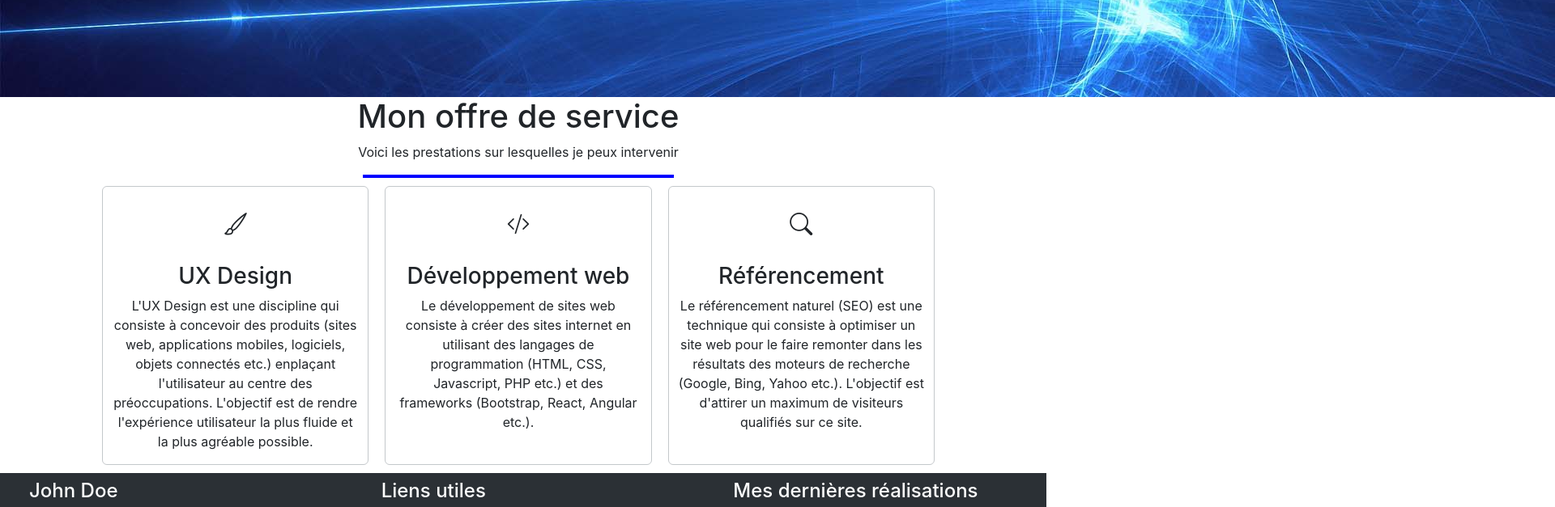
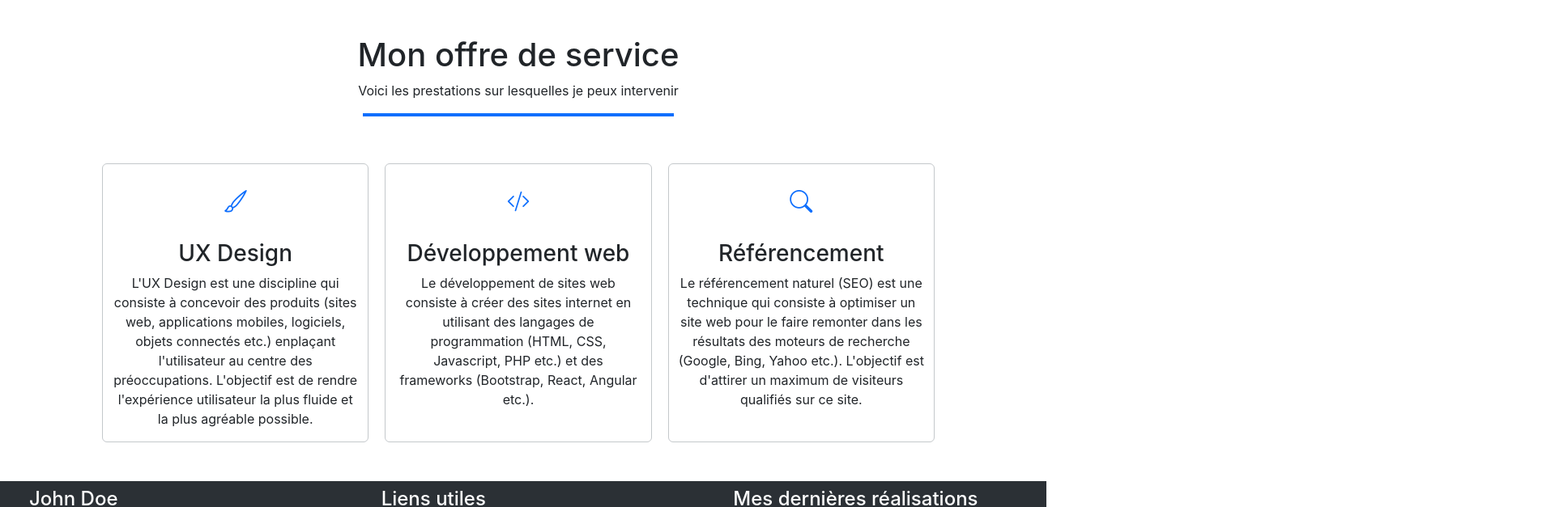
Before and after one commit to Meganrgt/regent_megan_portfolio_reactjs, a React (Create React App) app: page /services in a window 1280 px wide. Shown: the part 260-887 px from the top of the page at 81% size, 1920 px wide, since content can reach past the window. Built offline with nearby package versions, Linux system fonts and the light colour scheme.

Commit message:
services design

```diff
--- a/src/components/header-standard.jsx
+++ b/src/components/header-standard.jsx
@@ -3,7 +3,7 @@ import Image from "../assets/images/banner.jpg";
 const HeaderStandard = (props) => {
     return (
         <div>
-            <img src={Image} alt="banner"/>
+            <img className="object-fit-contain" width="100%" src={Image} alt="banner"/>
             </div>
     );
 }
--- a/src/components/page-title.jsx
+++ b/src/components/page-title.jsx
@@ -1,9 +1,11 @@
-const H1Title = (props) => {
+const PageTitle = (props) => {
     return (
-        <><div id="pagetitle"><h1>{props.title}</h1>
-        <p>{props.description}</p>
-        <hr></hr></div></>
+        <div className="pt-5 pb-5" id="pagetitle">
+            <h1>{props.title}</h1>
+            <p>{props.description}</p>
+            <hr className="text-primary"></hr>
+        </div>
     );
 }
 
-export default H1Title;
+export default PageTitle;
--- a/src/components/service.jsx
+++ b/src/components/service.jsx
@@ -1,10 +1,10 @@
 const ServiceBlock = (props) => {
     return (
-        <><div className="rounded border border-secondary-subtle col service-block">
+        <div className="rounded border border-secondary-subtle col service-block mb-sm-5">
             <h3 className="icontitle"><i className={props.icon}></i></h3>
             <h3>{props.title}</h3>
             <p>{props.description}</p>
-            </div></>
+        </div>
     );
 }
 
--- a/src/index.css
+++ b/src/index.css
@@ -13,7 +13,7 @@ code {
 }
 
 hr {
-  border: 2px solid blue;
+  border: 2px solid;
   opacity: 1;
 }
 
--- a/src/pages/services.jsx
+++ b/src/pages/services.jsx
@@ -1,18 +1,17 @@
 import HeaderStandard from "../components/header-standard";
-import H1Title from "../components/page-title";
+import PageTitle from "../components/page-title";
 import ServiceBlock from "../components/service";
 
 const Services = () => {
     return (
         <div>
-            <img src="" alt="" />
             <HeaderStandard />
-            <H1Title title="Mon offre de service" description="Voici les prestations sur lesquelles je peux intervenir"/>
+            <PageTitle title="Mon offre de service" description="Voici les prestations sur lesquelles je peux intervenir"/>
             <main>
                 <div className="row">
-                    <ServiceBlock icon="bi bi-brush" title="UX Design" description="L'UX Design est une discipline qui consiste à concevoir des produits (sites web, applications mobiles, logiciels, objets connectés etc.) enplaçant l'utilisateur au centre des préoccupations. L'objectif est de rendre l'expérience utilisateur la plus fluide et la plus agréable possible." />
-                    <ServiceBlock icon="bi bi-code-slash" title="Développement web" description="Le développement de sites web consiste à créer des sites internet en utilisant des langages de programmation (HTML, CSS, Javascript, PHP etc.) et des frameworks (Bootstrap, React, Angular etc.)." />
-                    <ServiceBlock icon="bi bi-search" title="Référencement" description="Le référencement naturel (SEO) est une technique qui consiste à optimiser un site web pour le faire remonter dans les résultats des moteurs de recherche (Google, Bing, Yahoo etc.). L'objectif est d'attirer un maximum de visiteurs qualifiés sur ce site." />
+                    <ServiceBlock icon="bi bi-brush text-primary" title="UX Design" description="L'UX Design est une discipline qui consiste à concevoir des produits (sites web, applications mobiles, logiciels, objets connectés etc.) enplaçant l'utilisateur au centre des préoccupations. L'objectif est de rendre l'expérience utilisateur la plus fluide et la plus agréable possible." />
+                    <ServiceBlock icon="bi bi-code-slash text-primary" title="Développement web" description="Le développement de sites web consiste à créer des sites internet en utilisant des langages de programmation (HTML, CSS, Javascript, PHP etc.) et des frameworks (Bootstrap, React, Angular etc.)." />
+                    <ServiceBlock icon="bi bi-search text-primary" title="Référencement" description="Le référencement naturel (SEO) est une technique qui consiste à optimiser un site web pour le faire remonter dans les résultats des moteurs de recherche (Google, Bing, Yahoo etc.). L'objectif est d'attirer un maximum de visiteurs qualifiés sur ce site." />
                 </div>
             </main>
         </div>
```
